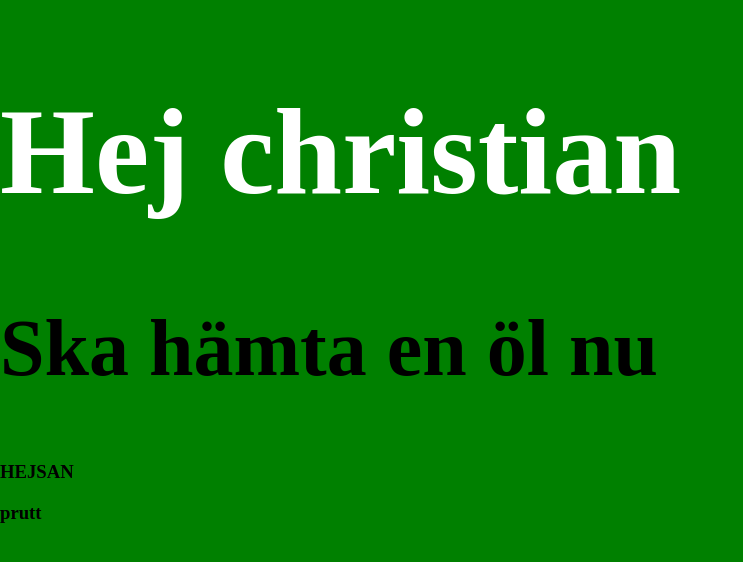
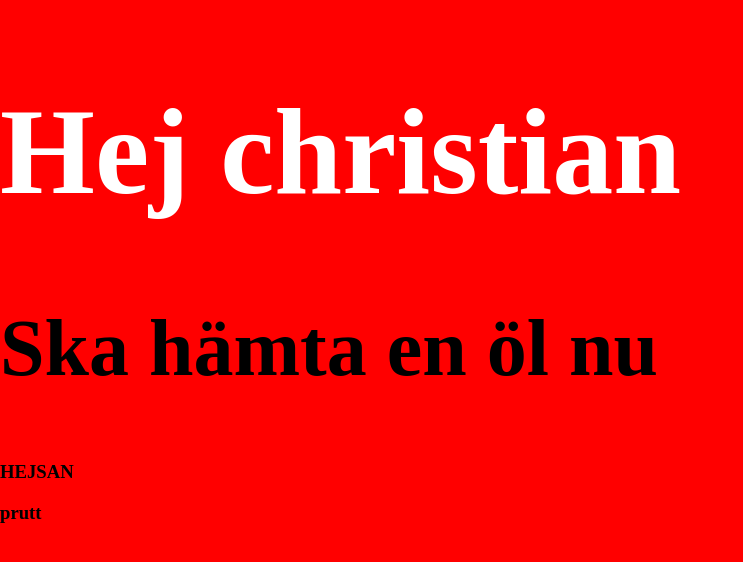
Before and after one commit to Nishune/testing-git-with-christian, a plain HTML site: page index.html in a window 1280 px wide. Shown: the whole page, without its empty margins (0-743 px from the left). Drawn offline with Linux system fonts and the light colour scheme.

Commit message:
Background RED

```diff
--- a/main.css
+++ b/main.css
@@ -6,7 +6,7 @@ body {
   overflow: hidden;
 
   body {
-    background: green;
+    background: red;
     background-size: 400% 400%;
     animation: gradientAnimation 15s ease infinite;
     text-align: left;
```
